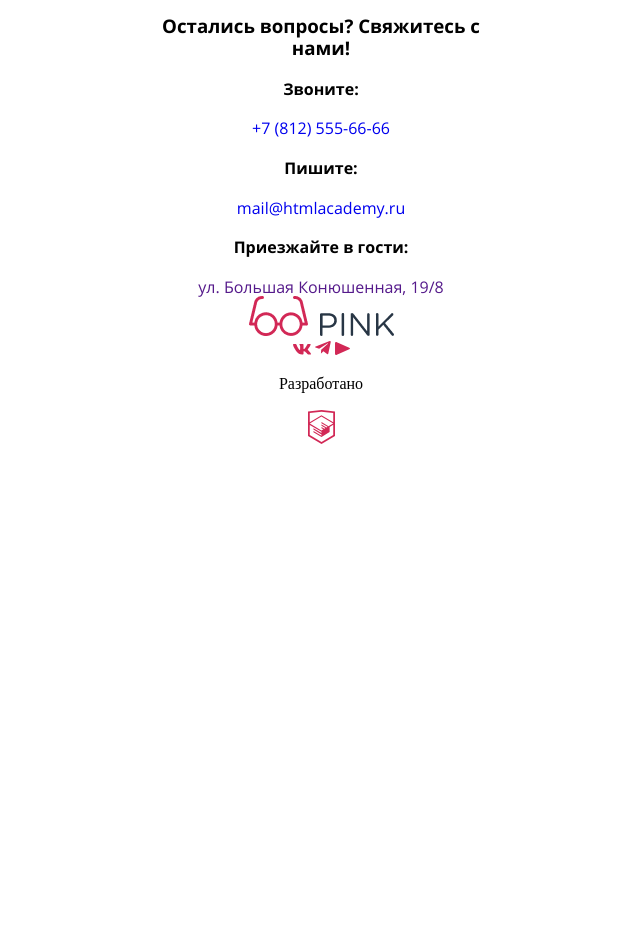
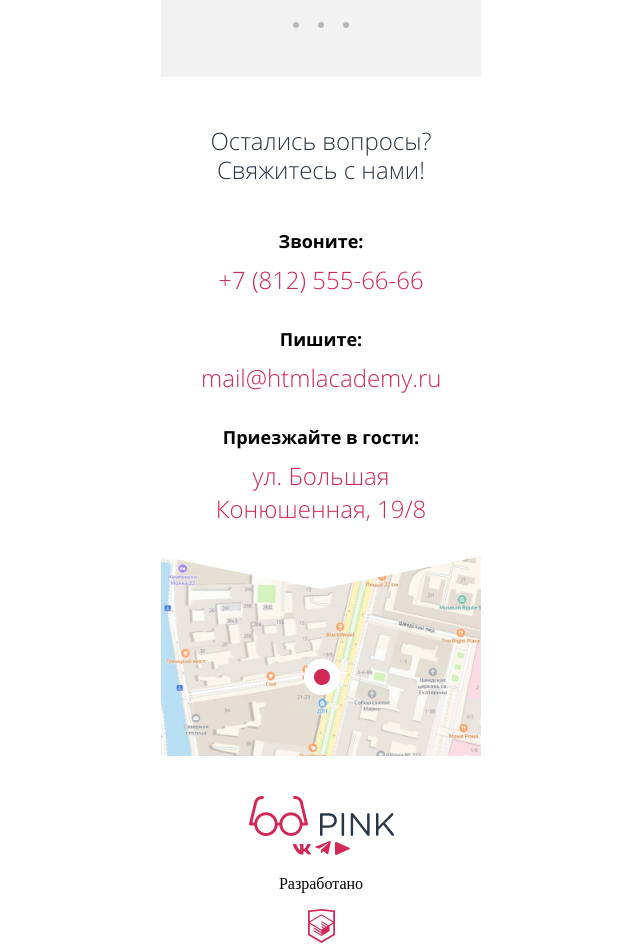
Before and after one commit to htmlacademy-adaptive/1899923-pink-25, a website: page source/index.html in a window 1280 px wide. Shown: the part 2480-3428 px from the top of the page, without its empty margins (319-959 px from the left). Before the commit the page ends 2928 px from the top, so only its background shows below. Drawn offline with nearby package versions, Linux system fonts and the light colour scheme; files that its build step writes are made by us from their sources; files whose address does not match are found by name.

Commit message:
Создает contacts.less. Стилизует шрифты, отступы,  добавляет плейсхолдер для карты.

```diff
--- a/source/index.html
+++ b/source/index.html
@@ -76,9 +76,9 @@
         <h2 class="visually-hidden">Отзывы о приложении Пинк.</h2>
         <div class="reviews__slider">
 
-          <input class="reviews__slider-input" type="radio" id="button-1" name="slider-toggle">
-          <input class="reviews__slider-input" type="radio" id="button-2" name="slider-toggle">
-          <input class="reviews__slider-input" type="radio" id="button-3" name="slider-toggle">
+          <input class="reviews__slider-input" type="radio" id="button-1" name="slider-toggle-1">
+          <input class="reviews__slider-input" type="radio" id="button-2" name="slider-toggle-1">
+          <input class="reviews__slider-input" type="radio" id="button-3" name="slider-toggle-1">
 
           <div class="reviews__slider-list">
             <blockquote class="reviews__slide">
@@ -113,9 +113,9 @@
       <section class="prices">
         <h2 class="visually-hidden">Тарифы и опции приложения.</h2>
 
-        <input class="prices__slider-input" type="radio" id="button-4" name="slider-toggle">
-        <input class="prices__slider-input" type="radio" id="button-5" name="slider-toggle" checked>
-        <input class="prices__slider-input" type="radio" id="button-6" name="slider-toggle">
+        <input class="prices__slider-input" type="radio" id="button-4" name="slider-toggle-2">
+        <input class="prices__slider-input" type="radio" id="button-5" name="slider-toggle-2" checked>
+        <input class="prices__slider-input" type="radio" id="button-6" name="slider-toggle-2">
 
         <div class="prices__wrapper">
           <table class="prices__table">
@@ -210,7 +210,10 @@
       <section class="contacts">
         <h2 class="visually-hidden">Контакты.</h2>
         <div class="contacts__wrapper">
-          <h3 class="main-subtitle">Остались вопросы? Свяжитесь с нами!</h3>
+          <div class="contacts__slogan-wrapper">
+            <h3 class="contacts__slogan">Остались вопросы?</h3>
+            <h3 class="contacts__slogan">Свяжитесь с нами!</h3>
+          </div>
             <div class="contacts__item">
               <h4 class="contacts__title">Звоните:</h4>
               <a class="contacts__info" href="tel:+78125556666">+7 (812) 555-66-66</a>
@@ -224,9 +227,11 @@
               <a class="contacts__info" href="">ул. Большая
                 Конюшенная, 19/8</a>
             </div>
-
-          <div class="contacts__map">
-            <h3 class="visually-hidden">Карта</h3>
+        </div>
+        <div class="contacts__map-wrapper">
+          <h3 class="visually-hidden">Карта</h3>
+          <div class="contacts__map-content">
+            <img src="img/map.jpg" width="1300" height="601" alt="Карта">
           </div>
         </div>
       </section>
--- /dev/null
+++ b/source/less/blocks/contacts.less
@@ -0,0 +1,80 @@
+.contacts {
+  padding: 50px 0 0;
+
+  &__slogan {
+    margin: 0;
+    font-style: normal;
+    font-weight: 300;
+    font-size: 24px;
+    line-height: 120%;
+    color: @midnight;
+  }
+  &__slogan-wrapper {
+    margin-bottom: 45px;
+  }
+
+  &__wrapper {
+    padding: 0 40px;
+  }
+
+  &__title {
+    margin: 0 0 9px 0;
+    font-style: normal;
+    font-weight: 700;
+    font-size: 18px;
+    line-height: 25px;
+  }
+
+  &__info {
+    margin: 0;
+    font-style: normal;
+    font-weight: 300;
+    font-size: 24px;
+    line-height: 33px;
+    color: @fuchsia;
+  }
+
+  &__item {
+    margin: 0 0 31px 0;
+  }
+
+  &__map-wrapper {
+    position: relative;
+    width: 320px;
+    height: 200px;
+    margin-bottom: 40px;
+    overflow: hidden;
+  }
+
+  &__map-wrapper::after {
+    content: "";
+    position: absolute;
+    top: 103px;
+    left: 143px;
+    width: 36px;
+    height: 36px;
+
+    background-image: url("../../img/svg/map-marker.svg");
+    background-repeat: no-repeat;
+  }
+
+  &__map-wrapper::before {
+    content: "";
+    position: absolute;
+    top: -90px;
+    left: -440px;
+    width: 1200px;
+    height: 100%;
+
+    background-image: url("../../img/svg/bg-triangle-white-footer.svg");
+    background-repeat: no-repeat;
+  }
+
+  &__map-content {
+    width: 400%;
+    height: 200%;
+    margin-left: -146%;
+    margin-top: -5%;
+    zoom: 0.4;
+  }
+}
--- a/source/less/blocks/prices.less
+++ b/source/less/blocks/prices.less
@@ -1,4 +1,5 @@
 .prices {
+  padding: 80px 0 0 0;
   background-color: @white-smoke;
   overflow: hidden;
 
--- a/source/less/style.less
+++ b/source/less/style.less
@@ -9,3 +9,4 @@
 @import "blocks/advantages.less";
 @import "blocks/reviews.less";
 @import "blocks/prices.less";
+@import "blocks/contacts.less";
```
Also changed, not shown: source/img/map.jpg (added), source/img/svg/bg-triangle-white-footer.svg (added), source/img/svg/map-marker.svg (added).
